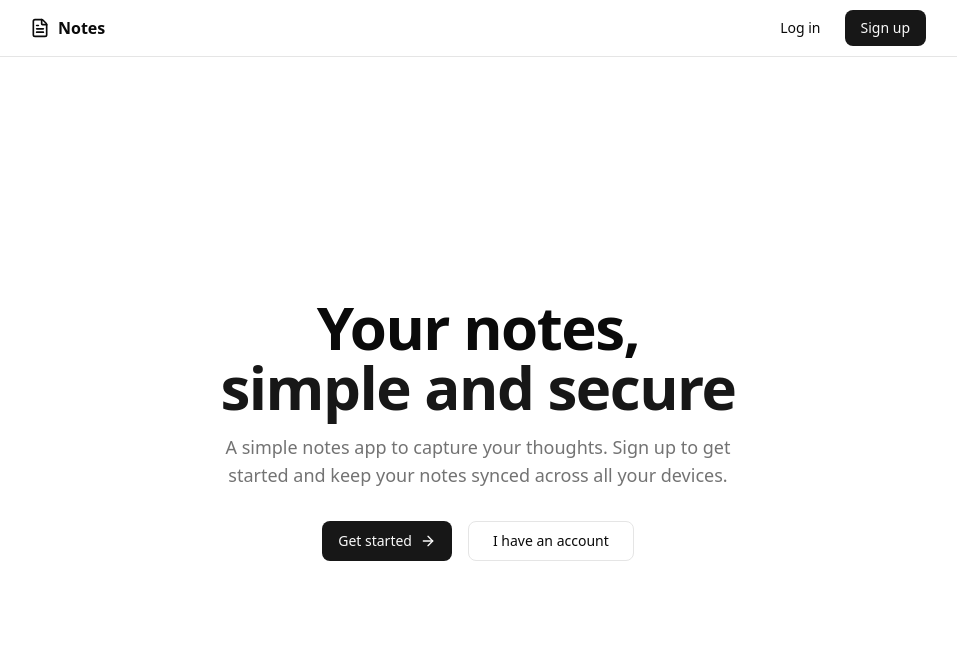
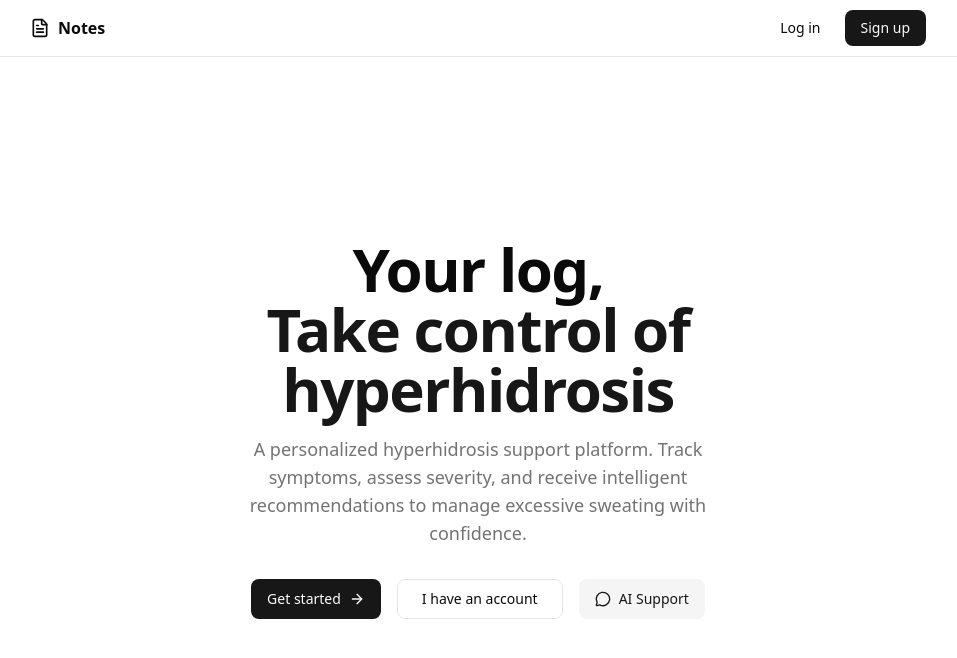
Before and after one commit to Ar1Ov/HidroCare, a Next.js app: page / in a window 1280 px wide. Shown: the top 658 px of the page, without its empty margins (162-1119 px from the left). Built offline with nearby package versions, Linux system fonts and the light colour scheme.

Commit message:
Update landing page design

```diff
--- /dev/null
+++ b/app/ai-support/page.tsx
@@ -0,0 +1,5 @@
+import SupportPage from "../aisupportpage";
+
+export default function AISupportRoute() {
+	return <SupportPage />;
+}
--- a/app/page.tsx
+++ b/app/page.tsx
@@ -1,6 +1,6 @@
 import Link from "next/link";
 import { Button } from "@/components/ui/button";
-import { FileText, ArrowRight } from "lucide-react";
+import { FileText, ArrowRight, MessageCircle } from "lucide-react";
 
 export default function HomePage() {
 	return (
@@ -26,17 +26,18 @@ export default function HomePage() {
 				<div className="container flex flex-col items-center text-center gap-8">
 					<div className="space-y-4 max-w-2xl">
 						<h1 className="text-4xl font-bold tracking-tight sm:text-5xl md:text-6xl">
-							Your notes,
+							Your log,
 							<br />
-							<span className="text-primary">simple and secure</span>
+							<span className="text-primary">Take control of hyperhidrosis</span>
 						</h1>
 						<p className="text-lg text-muted-foreground max-w-lg mx-auto">
-							A simple notes app to capture your thoughts. Sign up to get
-							started and keep your notes synced across all your devices.
+						A personalized hyperhidrosis support platform. Track symptoms,
+  assess severity, and receive intelligent recommendations
+  to manage excessive sweating with confidence.
 						</p>
 					</div>
 
-					<div className="flex flex-col sm:flex-row gap-4">
+					<div className="flex flex-col sm:flex-row flex-wrap gap-4 justify-center">
 						<Link href="/signup">
 							<Button size="lg" className="gap-2">
 								Get started
@@ -48,6 +49,12 @@ export default function HomePage() {
 								I have an account
 							</Button>
 						</Link>
+						<Link href="/ai-support">
+							<Button size="lg" variant="secondary" className="gap-2">
+								<MessageCircle className="h-4 w-4" />
+								AI Support
+							</Button>
+						</Link>
 					</div>
 				</div>
 			</main>
```
